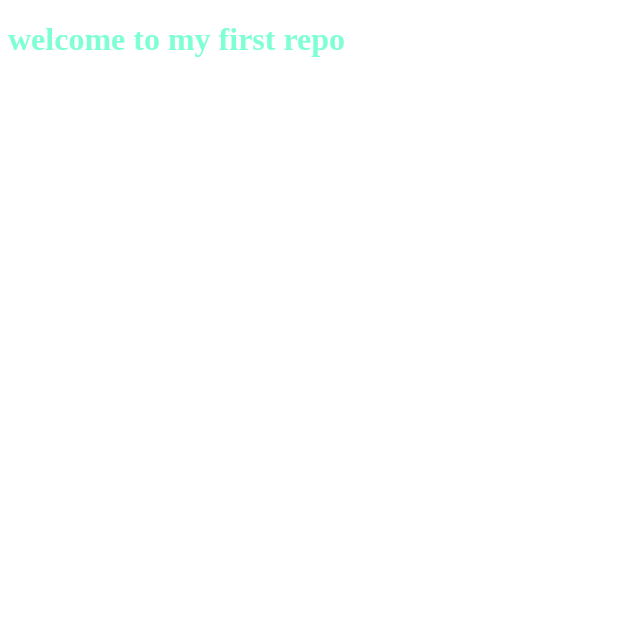
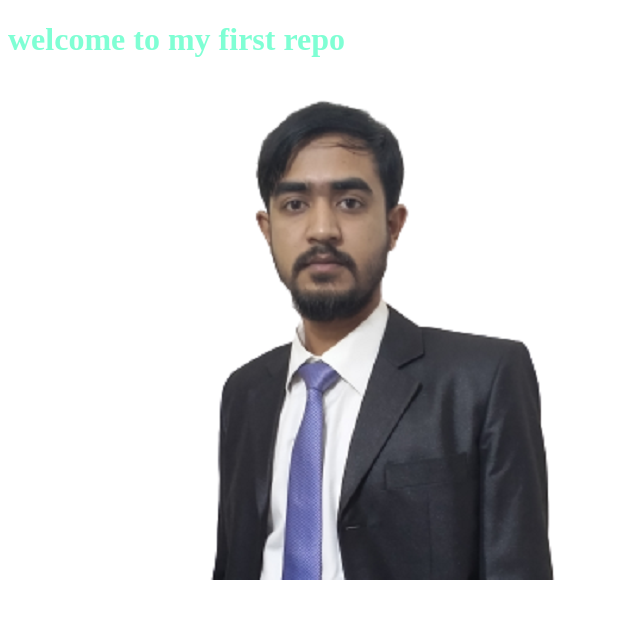
Before and after one commit to ajoy45/my-first-repo, a plain HTML site: page index.html in a window 1280 px wide. Shown: the whole page, without its empty margins (0-640 px from the left). Drawn offline with Linux system fonts and the light colour scheme.

Commit message:
image add

```diff
--- a/index.html
+++ b/index.html
@@ -9,5 +9,6 @@
 </head>
 <body>
     <h1>welcome to my first repo</h1>
+    <img src="profile.png" alt="">
 </body>
 </html>
```
Also changed, not shown: profile.png (added).
